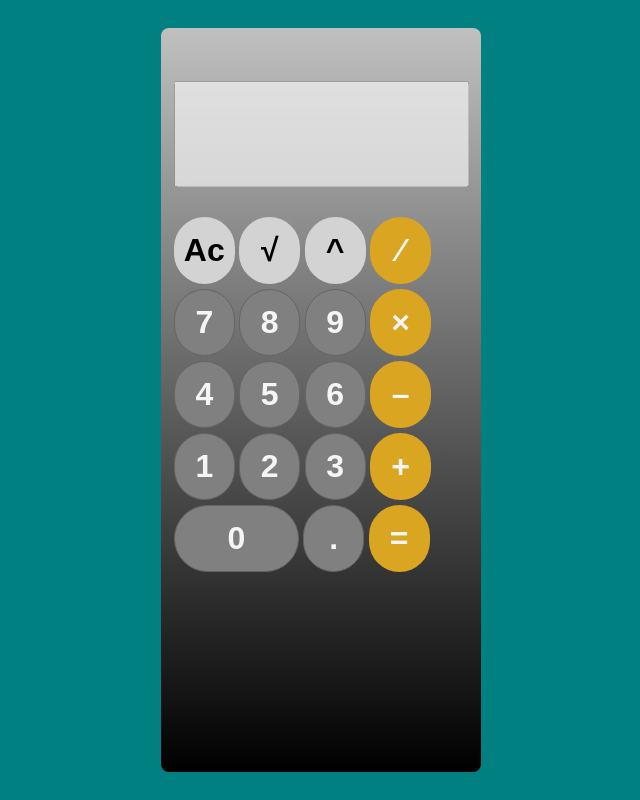
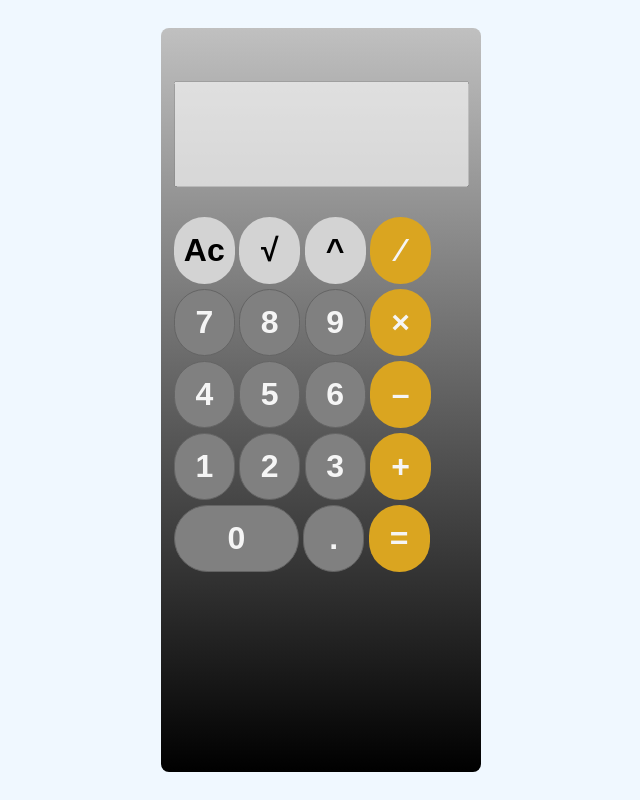
Before and after one commit to jasonhub00/jason-folderhub, a plain HTML site: page index.html in a window 1280 px wide. Shown: the whole page, without its empty margins (319-959 px from the left). Drawn offline with Linux system fonts and the light colour scheme.

Commit message:
updated background colour

```diff
--- a/calculator.css
+++ b/calculator.css
@@ -6,7 +6,7 @@
 main{
     height: 100vh;
     width: 100%;
-    background-color: teal;
+    background-color: aliceblue;
     display: flex;
     justify-content: center;
     align-items: center;
```
